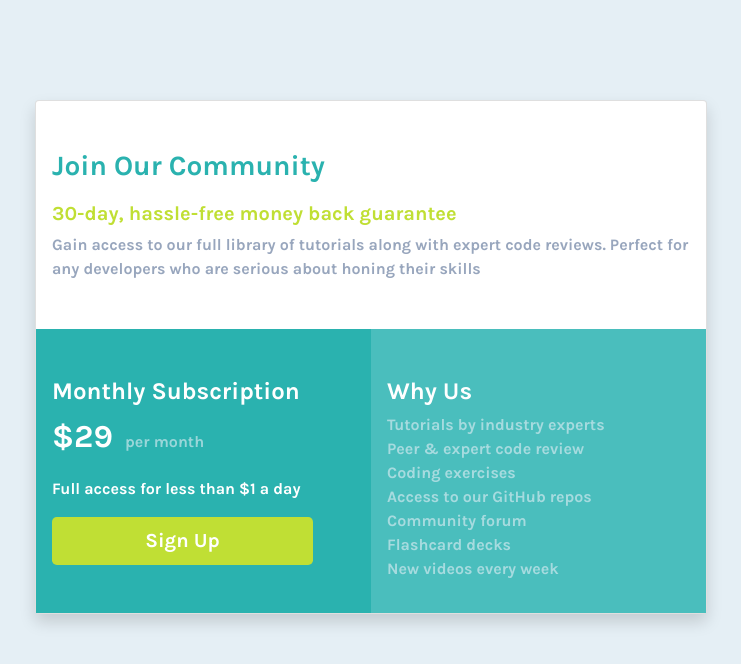
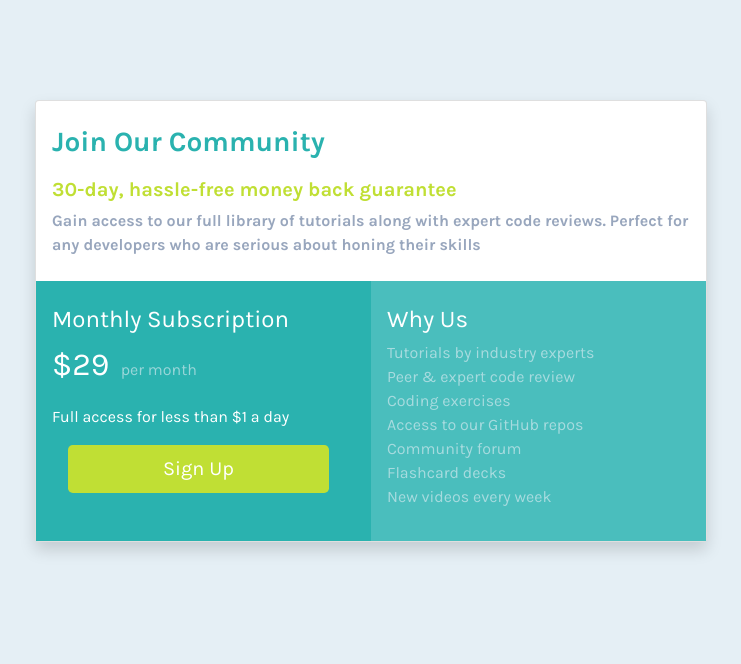
Before and after one commit to adrvnc/single-price-grid-component, a plain HTML site: page index.html in a window 1280 px wide. Shown: the whole page, without its empty margins (269-1010 px from the left). Drawn offline with nearby package versions, Linux system fonts and the light colour scheme.

Commit message:
changed spacing & font

```diff
--- a/css/style.css
+++ b/css/style.css
@@ -1,4 +1,4 @@
-@import url('https://fonts.googleapis.com/css2?family=Karla:wght@700&family=Manrope&display=swap');
+@import url('https://fonts.googleapis.com/css2?family=Karla:wght@400;700&display=swap');
 
 * {
 	font-family: 'Karla', sans-serif;
--- a/index.html
+++ b/index.html
@@ -12,19 +12,19 @@
 	<div class="container">
 		<div class="card shadow rounded mw-100">
 			<div class="ms-3">
-				<h3 class="pt-5 fw-bolder">Join Our Community</h3>
+				<h3 class="pt-4 fw-bolder">Join Our Community</h3>
 				<p class="lead mt-3 mb-1 fw-bold" id="subtitle">30-day, hassle-free money back guarantee</p>
-		      	<p class="call-to-action fw-bold mb-0 pb-5">Gain access to our full library of tutorials along with expert code reviews. Perfect for any developers who are serious about honing their skills</p>
+		      	<p class="call-to-action fw-bold mb-0 pb-4">Gain access to our full library of tutorials along with expert code reviews. Perfect for any developers who are serious about honing their skills</p>
 		    </div>
 		    <div class="container">
 		    	<div class="row">
-		    		<div class="col-md-6 pt-5 ps-3" id="column1">
+		    		<div class="col-md-6 pt-4 ps-3" id="column1">
 		    			<h4 class="text-white">Monthly Subscription</h4>
 		    			<p><span class="bigger-number">&dollar;29</span> &nbsp; <span class="price">per month</span></p>
 		    			<p class="text-white">Full access for less than &dollar;1 a day</p>
-		    			<button type="button" class="btn btn-lg custom-btn mb-5">Sign Up</button>
+		    			<button type="button" class="btn btn-lg custom-btn mb-5 ms-3">Sign Up</button>
 		    		</div>
-		    		<div class="col-md-6 pt-5 ps-3 text-white" id="column2">
+		    		<div class="col-md-6 pt-4 ps-3 text-white" id="column2">
 		    			<h4>Why Us</h4>
 		    			<ul class="list-unstyled custom-list">
 		    				<li>Tutorials by industry experts</li>
```
